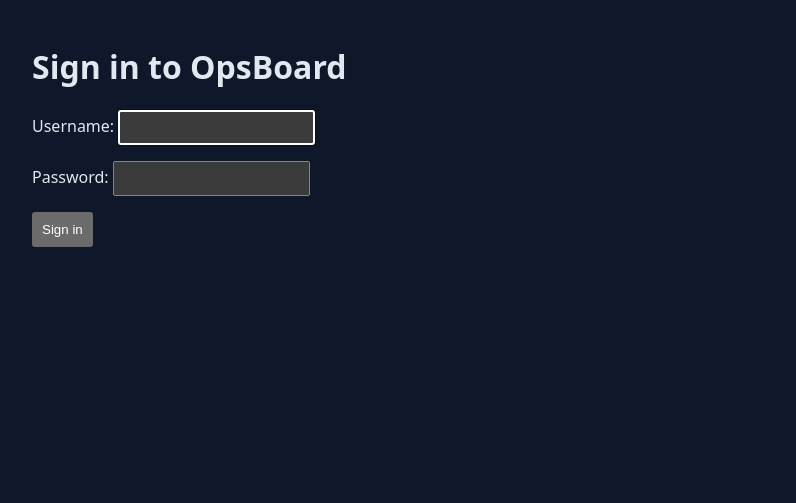
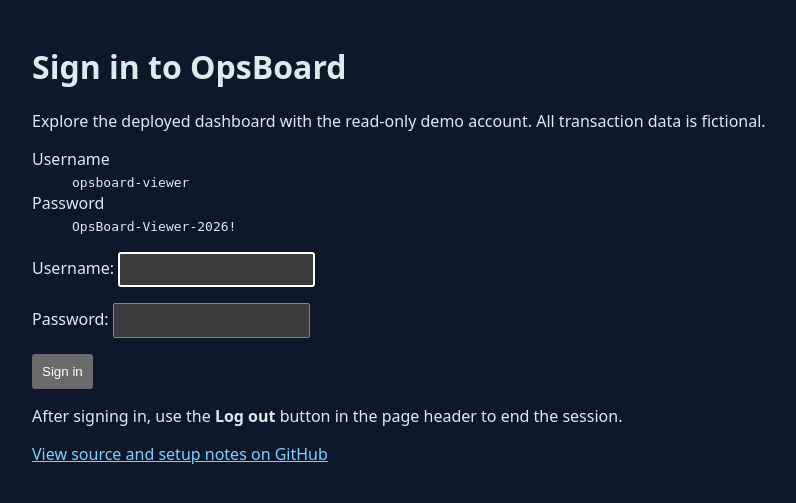
Before and after one commit to Logan-ak47/Dashboard, a Django app: page /accounts/login/ in a window 1280 px wide. Shown: the top 503 px of the page, without its empty margins (32-828 px from the left). Run offline with Django 5.2, Linux system fonts and the light colour scheme.

Commit message:
feat: expose demo guidance and source link

```diff
--- a/dashboard/templates/registration/login.html
+++ b/dashboard/templates/registration/login.html
@@ -2,7 +2,6 @@
 <!doctype html>
 <html lang="en">
 <head>
-
     <meta charset="utf-8">
     <meta name="viewport" content="width=device-width, initial-scale=1">
     <link rel="stylesheet" href="{% static 'dashboard/styles.css' %}">
@@ -11,6 +10,19 @@
 <body>
     <main>
         <h1>Sign in to OpsBoard</h1>
+
+        <p>
+            Explore the deployed dashboard with the read-only demo
+            account. All transaction data is fictional.
+        </p>
+
+        <dl>
+            <dt>Username</dt>
+            <dd><code>opsboard-viewer</code></dd>
+
+            <dt>Password</dt>
+            <dd><code>OpsBoard-Viewer-2026!</code></dd>
+        </dl>
 
         {% if form.errors %}
             <p>
@@ -33,6 +45,21 @@
 
             <button type="submit">Sign in</button>
         </form>
+
+        <p>
+            After signing in, use the <strong>Log out</strong> button in
+            the page header to end the session.
+        </p>
+
+        <p>
+            <a
+                href="https://github.com/Logan-ak47/Dashboard"
+                target="_blank"
+                rel="noopener noreferrer"
+            >
+                View source and setup notes on GitHub
+            </a>
+        </p>
     </main>
 </body>
 </html>
```
Also changed, not shown: dashboard/templates/dashboard/base.html (+7 -0 lines).
